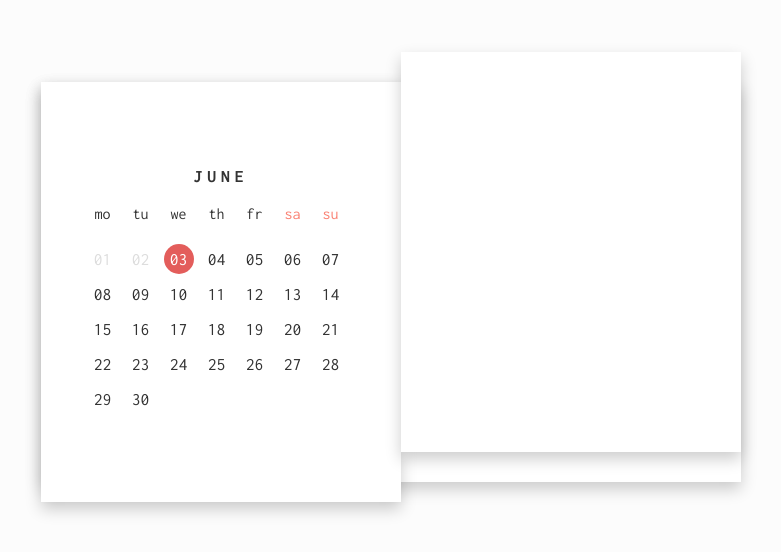
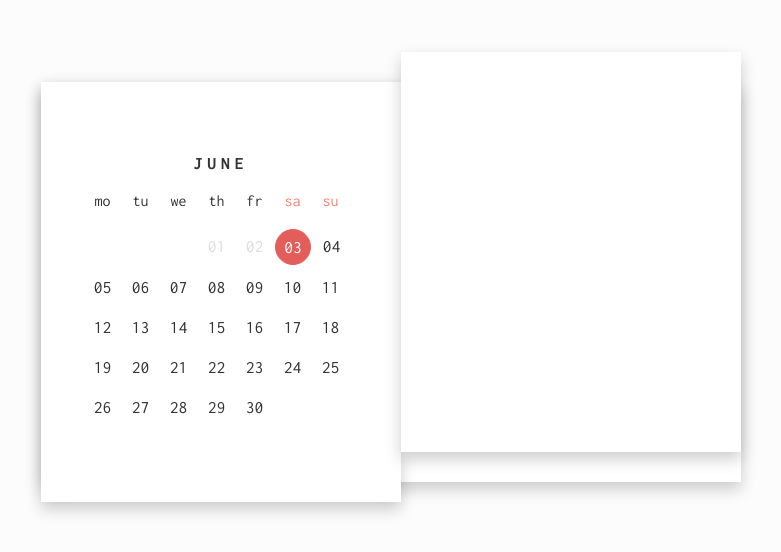
Before and after one commit to AkiraLaine/calendar-memo, a Vue app: page / in a window 1280 px wide. Shown: the part 118-670 px from the top of the page, without its empty margins (249-1030 px from the left). Built offline with nearby package versions, Linux system fonts and the light colour scheme.

Commit message:
change selectedDate, push first date under right day

```diff
--- a/src/App.vue
+++ b/src/App.vue
@@ -21,6 +21,7 @@ export default {
 * {
   margin: 0;
   padding: 0;
+  user-select: none;
 }
 #app {
   width: 100vw;
--- a/src/components/CalendarMemo.vue
+++ b/src/components/CalendarMemo.vue
@@ -1,7 +1,7 @@
 <template>
   <div class='wrapper'>
-    <calendar :date='date'></calendar>
-    <memo :date='date'></memo>
+    <calendar :dateInfo='dateInfo' @changeDate='changeDate'></calendar>
+    <memo :dateInfo='dateInfo'></memo>
   </div>
 </template>
 
@@ -18,12 +18,19 @@ export default {
   name: 'calendar-memo',
   data () {
     return {
-      date: {
+      dateInfo: {
         date: moment().format('DD'),
         month: moment().format('MMMM'),
+        monthIndex: moment().format('MM'),
         day: moment().format('dddd'),
         year: moment().format('YYYY')
       }
+    }
+  },
+  methods: {
+    changeDate (date) {
+      this.dateInfo.date = date
+      this.dateInfo.day = moment(`${this.dateInfo.year}-${this.dateInfo.monthIndex}-${this.dateInfo.date}`).format('dddd')
     }
   }
 }
--- a/src/components/CalendarMemo/Calendar.vue
+++ b/src/components/CalendarMemo/Calendar.vue
@@ -1,12 +1,19 @@
 <template>
   <div class='wrapper'>
     <div class='calendar'>
-      <div class='month'>{{ date.month }}</div>
+      <div class='month'>{{ dateInfo.month }}</div>
       <div class='weekdays'>
         <div class='day' :class='{"weekend": day.indexOf("S") > -1}' v-for='day in weekdays'>{{ day.toLowerCase() }}</div>
       </div>
       <div class='dates'>
-        <div class="date" :class='{"today": isToday(addZero(date)), "faded": hasPassed(date)}' v-for='date in daysInMonth'>{{ addZero(date) }}</div>
+        <div
+        class="date"
+        :class='{"today": isToday(addZero(date)), "faded": hasPassed(date), "selected": dateInfo.date === addZero(date)}'
+        v-for='date in daysInMonth'
+        @click='selectDate(addZero(date))'
+        ref='date'>
+          {{ addZero(date) }}
+        </div>
       </div>
     </div>
   </div>
@@ -18,7 +25,7 @@ import moment from 'moment'
 export default {
   name: 'calendar',
   props: {
-    date: Object
+    dateInfo: Object
   },
   data () {
     return {
@@ -26,9 +33,13 @@ export default {
       weekdays: ['Mo', 'Tu', 'We', 'Th', 'Fr', 'Sa', 'Su']
     }
   },
+  mounted () {
+    const index = this.weekdays.indexOf(this.moment(`${this.dateInfo.year}-${this.dateInfo.monthIndex}-1`).format('dddd').substring(0, 2))
+    this.$refs.date[0].style.marginLeft = (38 * index) + 'px'
+  },
   computed: {
     daysInMonth () {
-      return this.moment(`${this.date.year}-${this.date.month}`).daysInMonth()
+      return this.moment(`${this.dateInfo.year}-${this.dateInfo.month}`).daysInMonth()
     }
   },
   methods: {
@@ -38,13 +49,16 @@ export default {
     },
     isToday (date) {
       let dateArray = new Date().toString().split(' ')
-      if (this.date.month.indexOf(dateArray[1]) > -1 && date === dateArray[2]) {
+      if (this.dateInfo.month.indexOf(dateArray[1]) > -1 && date === dateArray[2]) {
         return true
       }
     },
     hasPassed (date) {
       let currentDate = Number(new Date().toString().split(' ')[2])
       if (Number(date) < currentDate) return true
+    },
+    selectDate (date) {
+      this.$emit('changeDate', date)
     }
   }
 }
@@ -97,26 +111,30 @@ export default {
   font-size: 1.1em;
   color: #333;
   width: 35px;
+  height: 35px;
   text-align: center;
   margin-right: 3px;
   position: relative;
   z-index: 10;
+  cursor: pointer;
+  margin-bottom: 5px;
 }
 .date.today {
+  width: 34px;
+  height: 34px;
+  border-radius: 50%;
+  border: 1px solid #E35D5B;
+}
+.date.selected {
   color: #fff;
-}
-.date.today::after {
-  content: '';
-  width: 30px;
-  height: 30px;
+  background-color: #E35D5B;
   border-radius: 50%;
-  position: absolute;
-  top: 2px;
-  left: 3px;
-  background-color: #E35D5B;
-  z-index: -1;
 }
 .date.faded {
   color: #ddd;
 }
+.date:hover:not(.selected) {
+  background-color: #eee;
+  border-radius: 50%;
+}
 </style>
--- a/src/components/CalendarMemo/Memo.vue
+++ b/src/components/CalendarMemo/Memo.vue
@@ -1,8 +1,8 @@
 <template>
   <div class='wrapper'>
     <div class='date-container'>
-      <div class='date'>{{ removeZero(date.date) }}</div>
-      <div class='day'>{{ date.day}}</div>
+      <div class='date'>{{ removeZero(dateInfo.date) }}</div>
+      <div class='day'>{{ dateInfo.day}}</div>
     </div>
   </div>
 </template>
@@ -11,7 +11,7 @@
 export default {
   name: 'memo',
   props: {
-    date: Object
+    dateInfo: Object
   },
   methods: {
     removeZero (num) {
```
